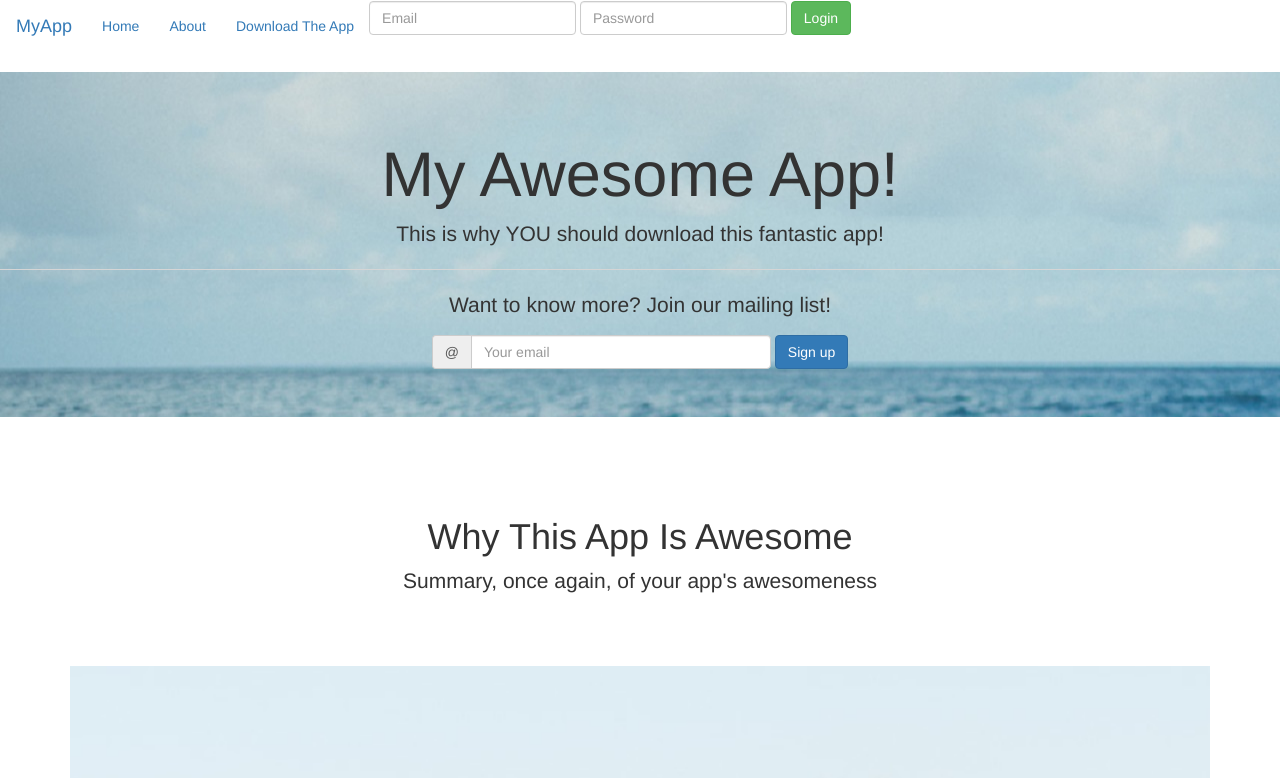
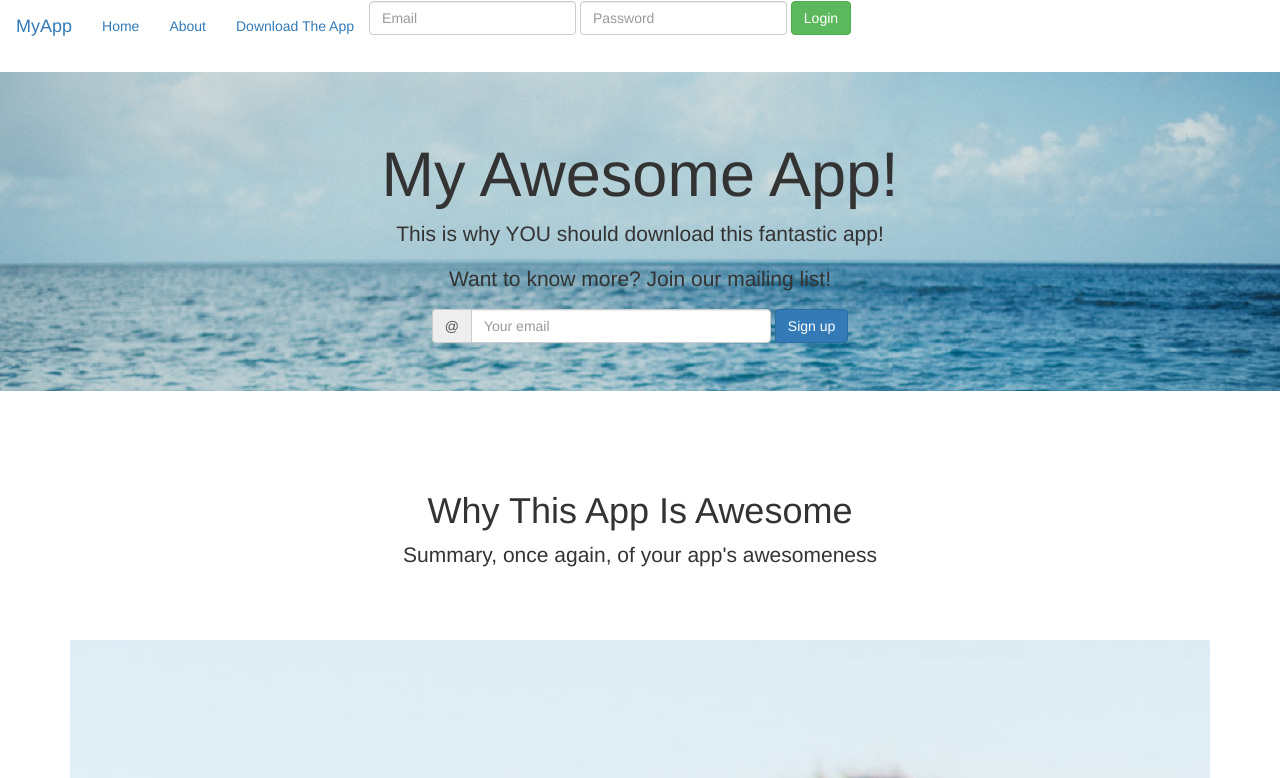
Before and after one commit to DavidMeldarion/davidmeldarion.github.io, a plain HTML site: page app_landing_page_rev2.html in a window 1280 px wide. Shown: the top 778 px of the page. Drawn offline with nearby package versions, Linux system fonts and the light colour scheme.

Commit message:
fixing bg image

```diff
--- a/app_landing_page_rev2.html
+++ b/app_landing_page_rev2.html
@@ -19,9 +19,14 @@
 
           .jumbotron {
 
-              background-image: url(janina-meyer-20701_small.jpg);
               text-align: center;
 
+          }
+
+          #background {
+            background-image:
+              url(janina-meyer-20701_small.jpg);
+            background-size: cover;
           }
 
           #email {
@@ -59,6 +64,8 @@
               padding-bottom: 150px;
           }
 
+
+
           body {
 
               position: relative;
@@ -91,10 +98,9 @@
           </form>
         </nav>
 
-        <div class="jumbotron" id="jumbotron">
+        <div class="jumbotron" id="background">
           <h1 class="display-3">My Awesome App!</h1>
           <p class="lead">This is why YOU should download this fantastic app!</p>
-          <hr class="m-y-2">
           <p>Want to know more? Join our mailing list!</p>
 
           <form class="form-inline">
```
Lines whose indentation alone changed are shown as unchanged.
